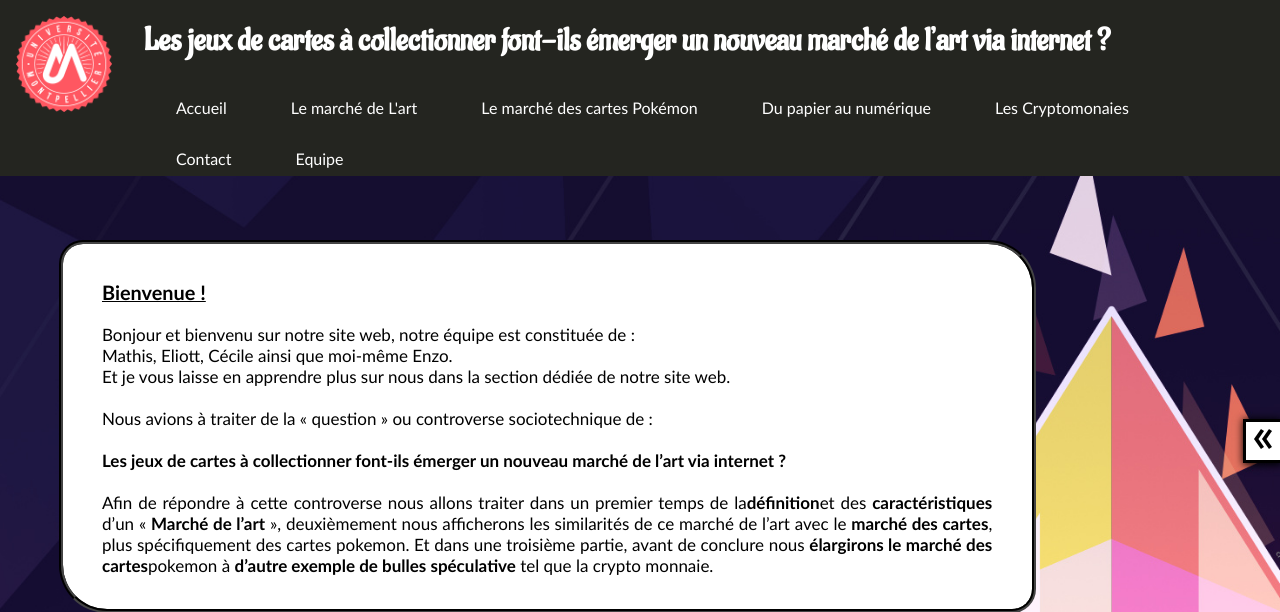
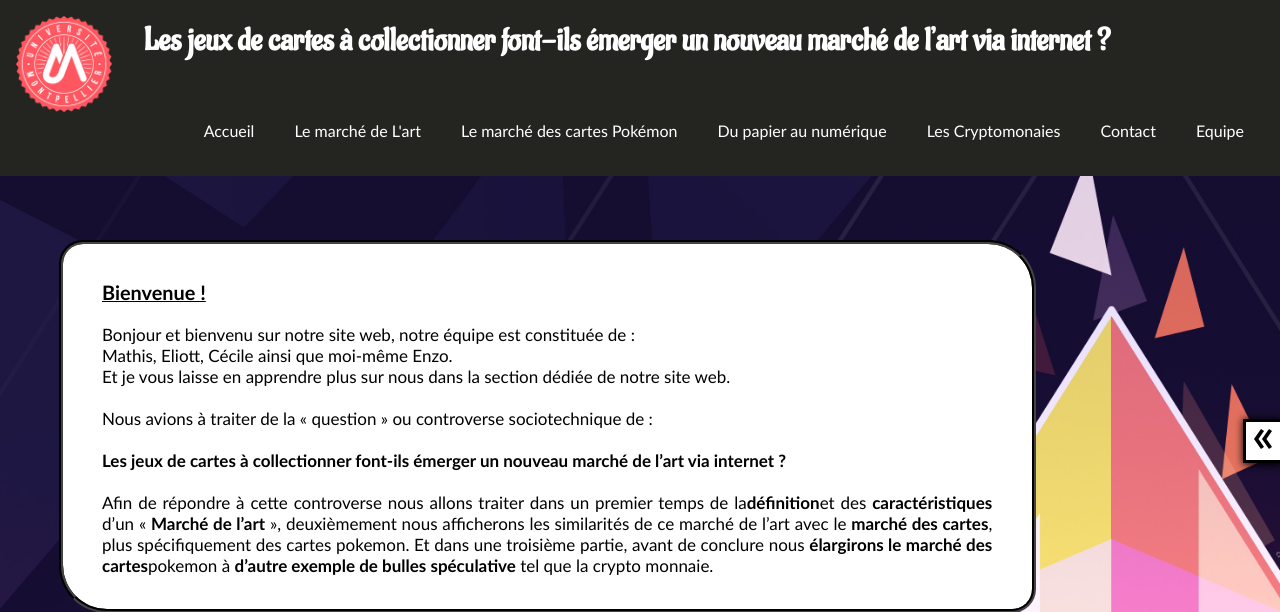
Before and after one commit to Akkuun/ProjetWeb-Pokemon-S1, a PHP site: page /index.php in a window 1280 px wide. Shown: the top 612 px of the page. Run offline with PHP 8.4, Linux system fonts and the light colour scheme.

Commit message:
corection bug menu sur une ligne

```diff
--- a/src/css/style.css
+++ b/src/css/style.css
@@ -41,7 +41,7 @@ Nav Menu
 }
 
 #menu > nav div {
-    padding: 16px 32px;
+    padding: 36px 20px;
 }
 
 #menu_button {
```
